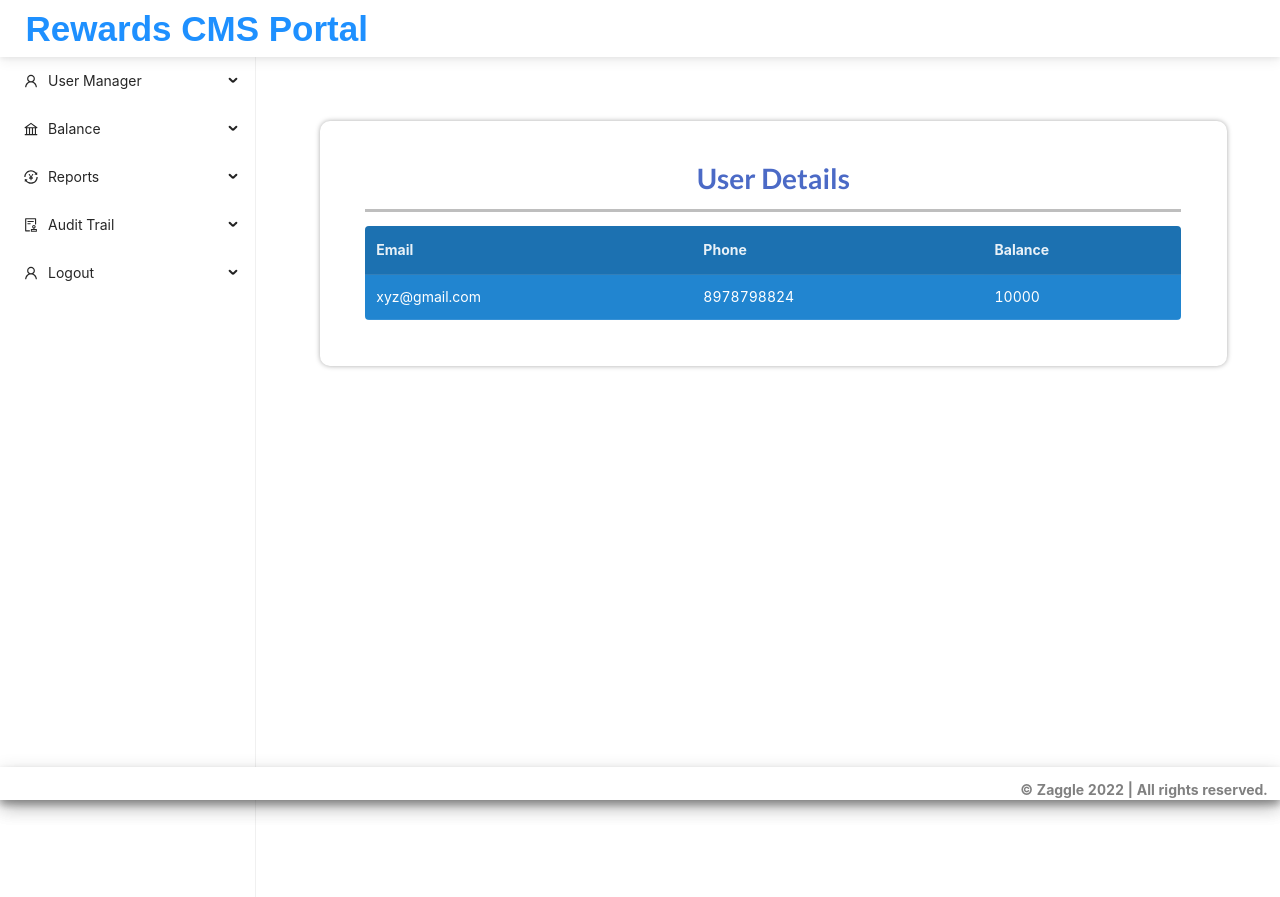
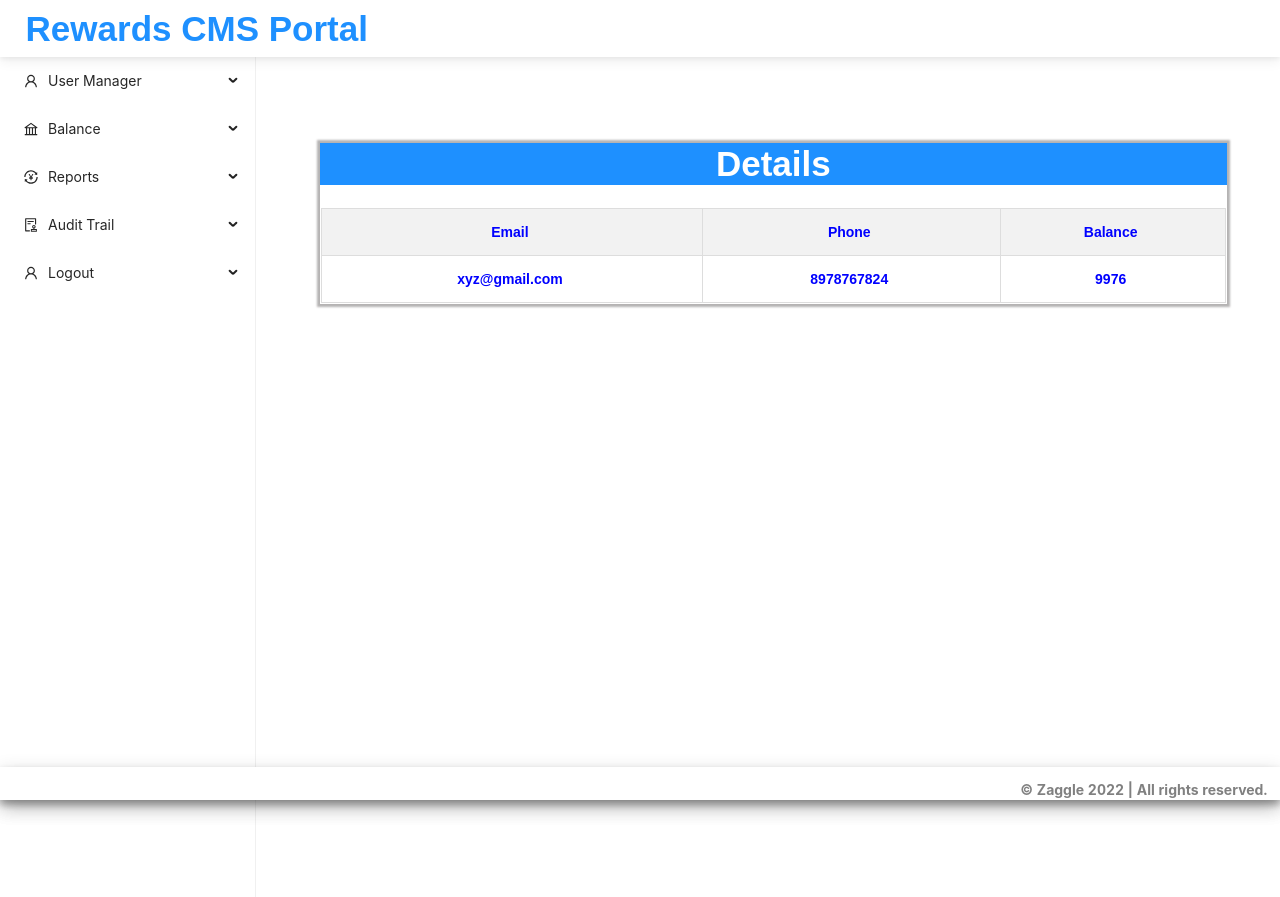
Before and after one commit to simplesanskar49/TSRTC, a React (Create React App) app: page /Checkbalance in a window 1280 px wide. Built offline with nearby package versions, Linux system fonts and the light colour scheme.

Commit message:
Table Alteration

```diff
--- a/src/components/Checkbalance.js
+++ b/src/components/Checkbalance.js
@@ -3,7 +3,9 @@ import {Row, Col, Form} from 'antd';
 import SideNavbar from "./SideNavbar";
 import Navigation from "./Navigation";
 import "../css/fetch.css";
+import { Pagination } from 'antd';
 import Footer from './Footer';
+import "../components/viewUser.css";
 
 function Balance() {
     return (
@@ -17,7 +19,7 @@ function Balance() {
                         <SideNavbar />
                     </Col>
                     <Col xs={24} sm={24} md={17} lg={17} xl={17} className='abcd'>
-                        <Form className='xyz'>
+                        {/* <Form className='xyz'>
                             <h2 className='abcd'><center>User Details</center></h2>
                             <hr className='line'></hr>
                             <table class="ui inverted blue table">
@@ -34,7 +36,33 @@ function Balance() {
 
                             </tbody>
                         </table>
-                        </Form>
+                        </Form> */}
+                        <br></br>
+                    <table width="100%" border="0" id="maintable">
+                        <tr bgcolor="#1E90FF" width="100%" >
+                            <h1>
+                               <font color="white"> <center>Details</center></font>
+                            </h1>
+                        </tr>
+                        <tr width="100%"><br></br></tr>
+                        <tr>
+                         <td>
+                       <table id="customers">
+                        <thead>
+                            <tr><th>Email</th>
+                                <th>Phone</th>
+                                <th>Balance</th>
+                            </tr></thead><tbody>
+                            <tr>
+                                <td>xyz@gmail.com</td>
+                                <td>8978767824</td>
+                                <td>9976</td>
+                            </tr>
+
+                        </tbody>
+                    </table></td></tr></table><br>
+                    </br>
+
                     </Col>
                 </Row></div>
 
--- a/src/components/Viewuser.js
+++ b/src/components/Viewuser.js
@@ -6,11 +6,10 @@ import "../css/fetch.css";
 import "../components/viewUser.css"
 
 import {
-    Form,
-    Button,
+
     Col,
-    Descriptions,
-    Row, Table,
+
+    Row,
 } from "antd";
 import Footer from "./Footer";
 
```
